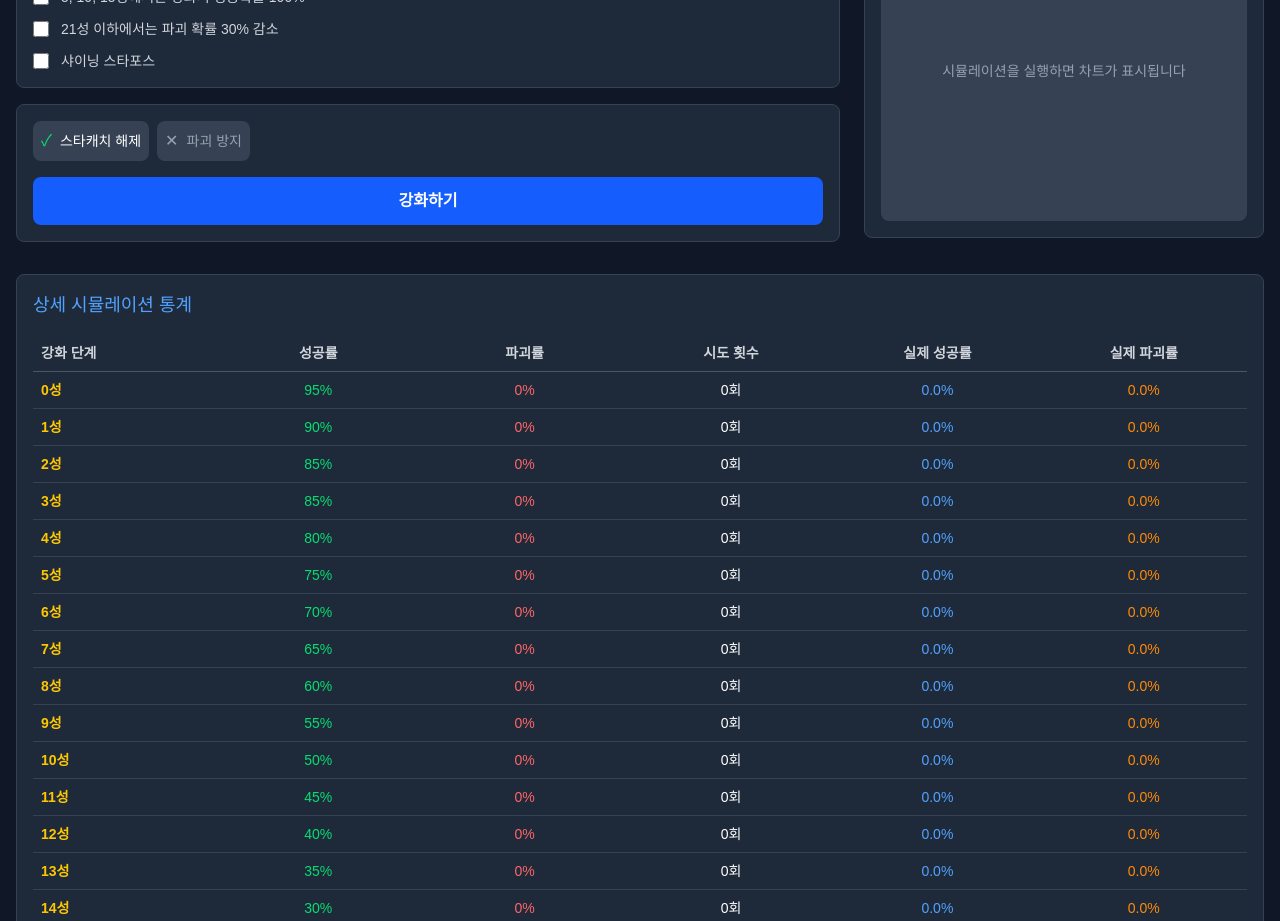
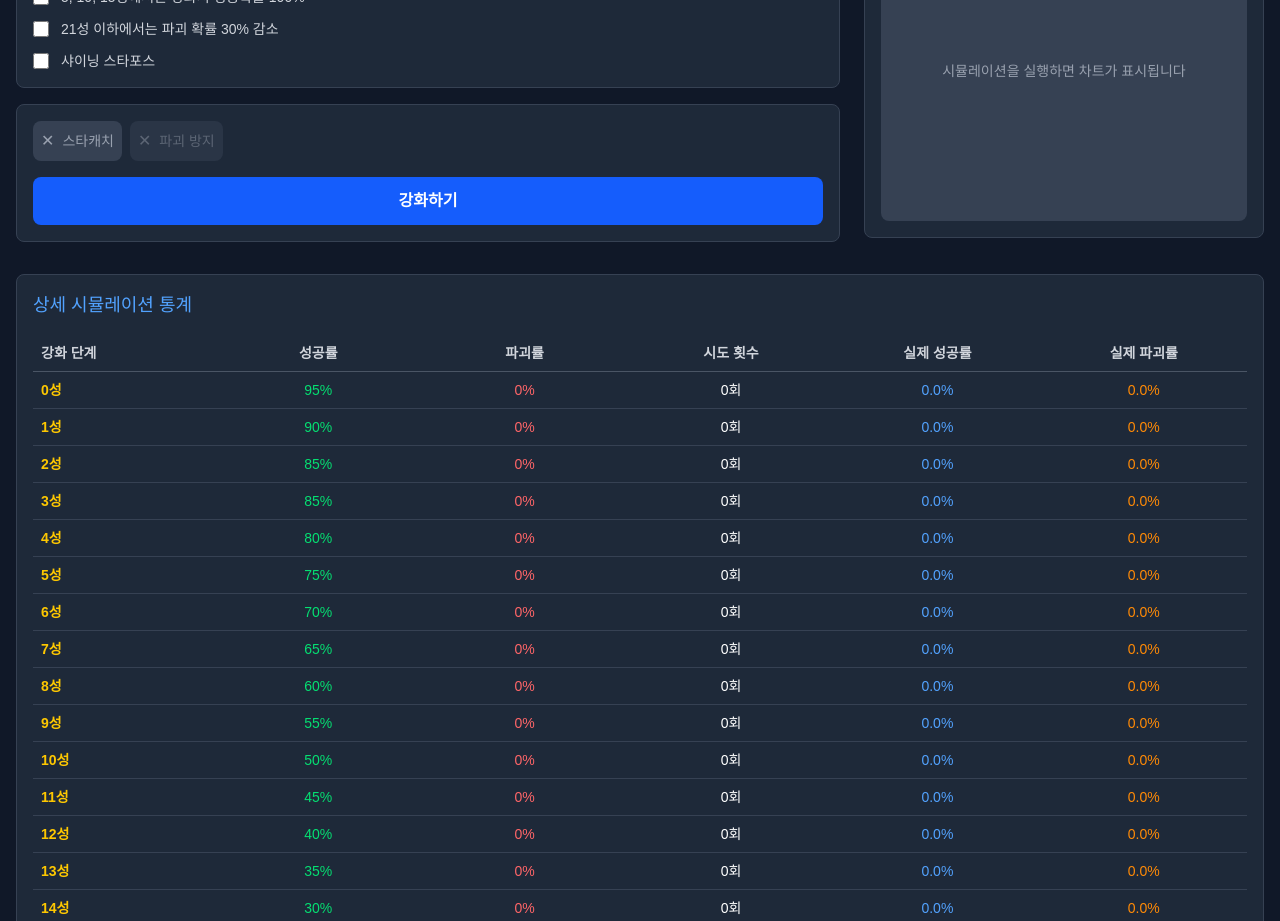
Before and after one commit to HwanJuKR/nextjs-starforce-simulator, a Next.js app: page / in a window 1280 px wide. Shown: the part 840-1761 px from the top of the page. Built offline with nearby package versions, Linux system fonts and the light colour scheme.

Commit message:
스타캐치 및 파괴방지 옵션 추가

```diff
--- a/src/components/enhance/EnhanceChance.tsx
+++ b/src/components/enhance/EnhanceChance.tsx
@@ -1,11 +1,14 @@
 import { useAtomValue } from "jotai";
-import { currentStarLevelAtom, eventAtom } from "@/store/atoms";
+import { currentStarLevelAtom, eventAtom, preventDestroyAtom, starCatchAtom } from "@/store/atoms";
 import { calculateEnhanceChance } from "@/hooks/useEnhance";
 
 export default function EnhanceChance() {
   const currentStarLevel = useAtomValue(currentStarLevelAtom);
   const event = useAtomValue(eventAtom);
-  const chance = calculateEnhanceChance(currentStarLevel, event);
+  const preventDestroy = useAtomValue(preventDestroyAtom);
+  const starCatch = useAtomValue(starCatchAtom);
+  const chance = calculateEnhanceChance(currentStarLevel, event, preventDestroy, starCatch);
+  const isPreventDestroy = preventDestroy && currentStarLevel >= 15 && currentStarLevel <= 17;
 
   return (
     <div className="bg-gray-800 rounded-lg p-4 border border-gray-700">
@@ -13,9 +16,10 @@ export default function EnhanceChance() {
       <div className="space-y-2 text-sm">
         <div className="flex justify-between">
           <span className="text-gray-300">성공</span>
-          <span className={`${chance.isPerfectSuccess ? 'text-purple-400 font-bold' : 'text-green-400'}`}>
+          <span className={`${chance.isPerfectSuccess ? 'text-purple-400 font-bold' : starCatch ? 'text-blue-400' : 'text-green-400'}`}>
             {Math.round(chance.success)}%
             {chance.isPerfectSuccess && ' (100%)'}
+            {starCatch && !chance.isPerfectSuccess && ' (스타캐치)'}
           </span>
         </div>
         <div className="flex justify-between">
@@ -26,9 +30,16 @@ export default function EnhanceChance() {
         </div>
         <div className="flex justify-between">
           <span className="text-gray-300">파괴</span>
-          <span className={`${chance.destroyReduction ? 'text-orange-400' : 'text-red-400'}`}>
+          <span className={`${
+            isPreventDestroy
+              ? 'text-green-400 font-bold'
+              : chance.destroyReduction
+                ? 'text-orange-400'
+                : 'text-red-400'
+          }`}>
             {Math.round(chance.destroy)}%
-            {chance.destroyReduction && ` (-30%)`}
+            {isPreventDestroy && ' (파괴 방지)'}
+            {chance.destroyReduction && !isPreventDestroy && ` (-30%)`}
           </span>
         </div>
       </div>
--- a/src/components/enhance/EnhanceControl.tsx
+++ b/src/components/enhance/EnhanceControl.tsx
@@ -1,23 +1,53 @@
-import { useAtomValue } from "jotai";
-import { currentStarLevelAtom, isSimulatingAtom } from "@/store/atoms";
+import { useAtom, useAtomValue } from "jotai";
+import { currentStarLevelAtom, isSimulatingAtom, preventDestroyAtom, starCatchAtom } from "@/store/atoms";
 import useEnhance from "@/hooks/useEnhance";
 
 export default function EnhanceControl() {
   const currentStarLevel = useAtomValue(currentStarLevelAtom);
   const isSimulating = useAtomValue(isSimulatingAtom);
+  const [preventDestroy, setPreventDestroy] = useAtom(preventDestroyAtom);
+  const [starCatch, setStarCatch] = useAtom(starCatchAtom);
   const { tryEnhance } = useEnhance();
+
+  // 15성부터 17성까지만 파괴 방지 옵션 활성화
+  const isPreventDestroy = currentStarLevel >= 15 && currentStarLevel <= 17;
 
   return (
     <div className="bg-gray-800 rounded-lg p-4 border border-gray-700">
       <div className="flex space-x-2 mb-4">
-        <div className="flex items-center space-x-2 bg-gray-700 rounded-lg p-2">
-          <span className="text-green-400">✓</span>
-          <span className="text-sm">스타캐치 해제</span>
-        </div>
-        <div className="flex items-center space-x-2 bg-gray-700 rounded-lg p-2">
-          <span className="text-gray-400">✕</span>
-          <span className="text-sm text-gray-400">파괴 방지</span>
-        </div>
+        <button
+          onClick={() => setStarCatch(!starCatch)}
+          className={`flex items-center space-x-2 rounded-lg p-2 transition-colors ${
+            starCatch
+              ? "bg-blue-600 hover:bg-blue-700"
+              : "bg-gray-700 hover:bg-gray-600"
+          }`}
+        >
+          <span className={starCatch ? "text-green-400" : "text-gray-400"}>
+            {starCatch ? "✓" : "✕"}
+          </span>
+          <span className={`text-sm ${starCatch ? "text-white" : "text-gray-400"}`}>
+            스타캐치
+          </span>
+        </button>
+        <button
+          onClick={() => setPreventDestroy(!preventDestroy)}
+          disabled={!isPreventDestroy}
+          className={`flex items-center space-x-2 rounded-lg p-2 transition-colors ${
+            isPreventDestroy
+              ? preventDestroy
+                ? "bg-blue-600 hover:bg-blue-700"
+                : "bg-gray-700 hover:bg-gray-600"
+              : "bg-gray-700 opacity-50 cursor-not-allowed"
+          }`}
+        >
+          <span className={preventDestroy && isPreventDestroy ? "text-green-400" : "text-gray-400"}>
+            {preventDestroy && isPreventDestroy ? "✓" : "✕"}
+          </span>
+          <span className={`text-sm ${preventDestroy && isPreventDestroy ? "text-white" : "text-gray-400"}`}>
+            파괴 방지
+          </span>
+        </button>
       </div>
 
       <button
--- a/src/hooks/useCost.ts
+++ b/src/hooks/useCost.ts
@@ -11,6 +11,9 @@ import type { EquipLevel, IEvent, StarLevel } from "@/types";
  * S: 현재 스타포스 강화 레벨
  * 결과는 십의 자리에서 반올림
  *
+ * 파괴 방지 옵션 (15성 ~ 17성)
+ * - 파괴 방지 체크 시 200% 비용
+ * - 파괴 확률 0%, 성공 확률은 동일
  */
 
 // 기본 비용 계산
@@ -73,13 +76,29 @@ export const applyEventDiscount = (baseCost: number, event: IEvent): number => {
   return baseCost;
 };
 
+// 파괴 방지 비용
+export const applyPreventDestroyCost = (
+  baseCost: number,
+  starLevel: StarLevel,
+  preventDestroy: boolean
+): number => {
+  if (preventDestroy && starLevel >= 15 && starLevel <= 17) {
+    return baseCost * 2;
+  }
+
+  return 0;
+};
+
 // 최종 비용 계산
 export const calculateEnhanceCost = (
   equipLevel: EquipLevel,
   starLevel: StarLevel,
-  event: IEvent
+  event: IEvent,
+  preventDestroy: boolean
 ): number => {
   const baseCost = calculateBaseCost(equipLevel, starLevel);
+  const eventDiscountCost = applyEventDiscount(baseCost, event);
+  const preventDestroyCost = applyPreventDestroyCost(baseCost, starLevel, preventDestroy);
 
-  return applyEventDiscount(baseCost, event);
+  return eventDiscountCost + preventDestroyCost;
 };
--- a/src/hooks/useEnhance.ts
+++ b/src/hooks/useEnhance.ts
@@ -8,12 +8,14 @@ import {
   statsAtom,
   starLevelStatsAtom,
   eventAtom,
+  preventDestroyAtom,
+  starCatchAtom,
 } from "@/store/atoms";
 import { calculateEnhanceCost } from "./useCost";
 import { IEnhanceResult, IEvent, IEnhanceChance, StarLevel, toStarLevel } from "@/types";
 
 // 강화 확률 계산 함수
-export const calculateEnhanceChance = (starLevel: StarLevel, event: IEvent): IEnhanceChance => {
+export const calculateEnhanceChance = (starLevel: StarLevel, event: IEvent, preventDestroy: boolean, starCatch: boolean): IEnhanceChance => {
   const { success, fail, destroy } = starData[starLevel];
 
   // 5, 10, 15성에서 perfectSuccess 이벤트가 활성화된 경우 성공확률 100%
@@ -22,17 +24,39 @@ export const calculateEnhanceChance = (starLevel: StarLevel, event: IEvent): IEn
 
   // 21성 이하에서 reducedDestroy 또는 shiningStarforce 이벤트가 활성화된 경우 파괴 확률 30% 감소
   const isReducedDestroyLevel = starLevel <= 21;
-  const destroyChance =
+  let destroyChance =
     (event.reducedDestroy || event.shiningStarforce) && isReducedDestroyLevel
       ? destroy * 0.7
       : destroy;
 
+  // 15성부터 17성까지 파괴 방지 옵션이 활성화된 경우 파괴 확률 0%
+  if (preventDestroy && starLevel >= 15 && starLevel <= 17) {
+    destroyChance = 0;
+  }
+
+  let finalSuccess = isPerfectSuccess ? 100 : success;
+  let finalDestroy = isPerfectSuccess ? 0 : destroyChance;
+  let finalFail = isPerfectSuccess ? 0 : fail;
+
+  // 스타캐치 적용
+  if (starCatch && !isPerfectSuccess) {
+    // 성공률 1.05배 상승
+    finalSuccess = success * 1.05;
+
+    // 파괴확률 감소: 성공률 × 0.05 × (파괴/(파괴+유지))
+    const destroyReduce = success * 0.05 * (destroy / (destroy + fail));
+    finalDestroy = destroyChance - destroyReduce;
+
+    // 실패확률 조정
+    finalFail = 100 - finalSuccess - finalDestroy;
+  }
+
   return {
-    success: isPerfectSuccess ? 100 : success,
-    fail: isPerfectSuccess ? 0 : fail,
-    destroy: isPerfectSuccess ? 0 : destroyChance,
+    success: finalSuccess,
+    fail: finalFail,
+    destroy: finalDestroy,
     isPerfectSuccess,
-    destroyReduction: destroyChance < destroy
+    destroyReduction: finalDestroy < destroy
   };
 };
 
@@ -44,15 +68,16 @@ export default function useEnhance() {
   const [stats, setStats] = useAtom(statsAtom);
   const [starLevelStats, setStarLevelStats] = useAtom(starLevelStatsAtom);
   const event = useAtomValue(eventAtom);
+  const preventDestroy = useAtomValue(preventDestroyAtom);
+  const starCatch = useAtomValue(starCatchAtom);
 
   const enhance = (currentStarLevel: StarLevel): IEnhanceResult => {
-    const { success, fail } = starData[currentStarLevel];
-    const chance = calculateEnhanceChance(currentStarLevel, event);
+    const chance = calculateEnhanceChance(currentStarLevel, event, preventDestroy, starCatch);
     const randomValue = Math.random() * 100;
     let starLevel = currentStarLevel;
     let result = "";
 
-    if (chance.isPerfectSuccess || randomValue < success) {
+    if (chance.isPerfectSuccess || randomValue < chance.success) {
       // 10성 이하에서 1+1 이벤트가 활성화된 경우 2단계 상승
       if (event.doubleEnhance && currentStarLevel <= 10) {
         starLevel = toStarLevel(currentStarLevel + 2);
@@ -65,9 +90,9 @@ export default function useEnhance() {
           result = `${starData[currentStarLevel].starLevel + "성"} → 성공!`;
         }
       }
-    } else if (randomValue < success + fail) {
+    } else if (randomValue < chance.success + chance.fail) {
       result = `${starData[currentStarLevel].starLevel + "성"} → 실패(유지)`;
-    } else if (randomValue < success + fail + chance.destroy) {
+    } else if (randomValue < chance.success + chance.fail + chance.destroy) {
       starLevel = 12;
       result = `${starData[currentStarLevel].starLevel + "성"} → 파괴! 12성으로 다운`;
     }
@@ -75,8 +100,8 @@ export default function useEnhance() {
     return {
       starLevel,
       result,
-      isSuccess: chance.isPerfectSuccess || randomValue < success,
-      isDestroy: randomValue >= success + fail && randomValue < success + fail + chance.destroy,
+      isSuccess: chance.isPerfectSuccess || randomValue < chance.success,
+      isDestroy: randomValue >= chance.success + chance.fail && randomValue < chance.success + chance.fail + chance.destroy,
       randomValue,
     };
   };
@@ -85,7 +110,7 @@ export default function useEnhance() {
     if (currentStarLevel >= MAX_STAR_FORCE) return;
 
     const starLevel = currentStarLevel;
-    const cost = calculateEnhanceCost(equipLevel, starLevel, event);
+    const cost = calculateEnhanceCost(equipLevel, starLevel, event, preventDestroy);
     const result = enhance(starLevel);
     setCurrentStarLevel(result.starLevel);
 
@@ -130,7 +155,7 @@ export default function useEnhance() {
       }
 
       const starLevel = tempCurrentStarLevel;
-      const cost = calculateEnhanceCost(equipLevel, starLevel, event);
+      const cost = calculateEnhanceCost(equipLevel, starLevel, event, preventDestroy);
       const result = enhance(tempCurrentStarLevel);
       tempStats.attempt++;
       tempStats.totalCost += cost;
--- a/src/store/atoms.ts
+++ b/src/store/atoms.ts
@@ -16,6 +16,8 @@ export const currentStarLevelAtom = atom<StarLevel>(0);
 export const targetStarLevelAtom = atom<StarLevel>(30);
 export const equipLevelAtom = atom<EquipLevel>(150);
 export const isSimulatingAtom = atom(false);
+export const preventDestroyAtom = atom(false);
+export const starCatchAtom = atom(false);
 
 export const statsAtom = atom<IStats>({
   attempt: 0,
@@ -34,6 +36,7 @@ export const currentCostAtom = atom((get) => {
   const equipLevel = get(equipLevelAtom);
   const currentStarLevel = get(currentStarLevelAtom);
   const event = get(eventAtom);
+  const preventDestroy = get(preventDestroyAtom);
 
-  return calculateEnhanceCost(equipLevel, currentStarLevel, event);
+  return calculateEnhanceCost(equipLevel, currentStarLevel, event, preventDestroy);
 });
```
